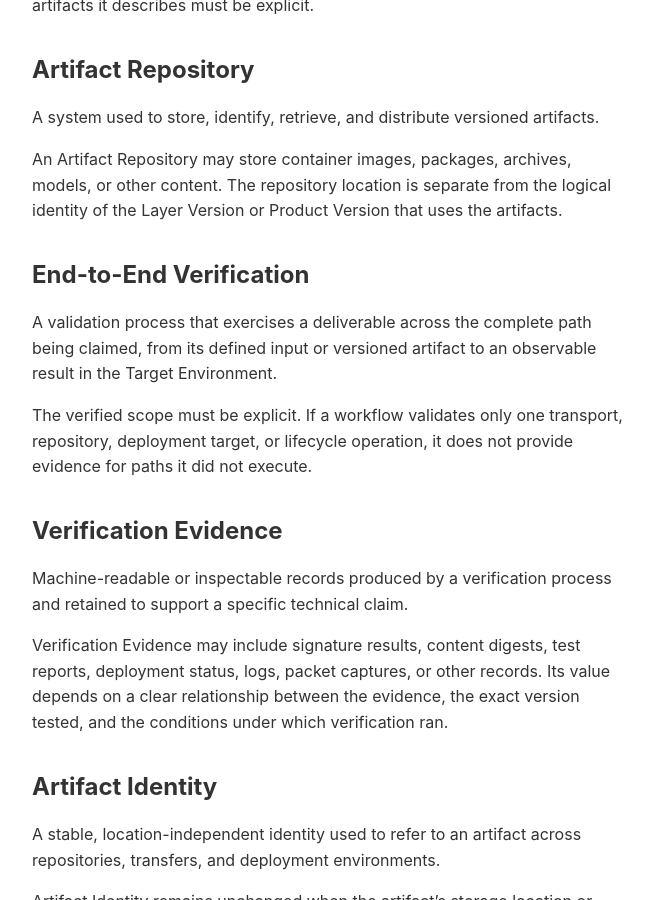
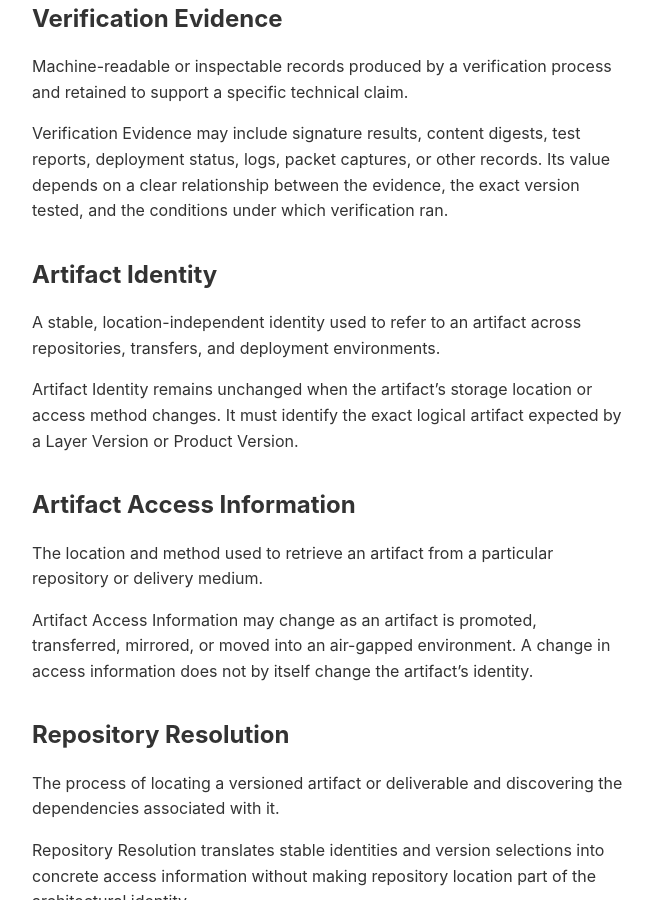
Before and after one commit to lioramilbaum/lioramilbaum.github.io, a Jekyll site: the page built from docs/edge-appliance/glossary.md, in a window 1280 px wide and 900 px high, scrolled down 7143 px. Shown: the whole window, without its empty margins (312-965 px from the left). Built offline with Jekyll 4.4.1, drawn with Linux system fonts in a browser that asks for light colours; some of the changed text lies outside the part shown.

Commit message:
docs: keep glossary aligned with published articles

```diff
--- a/docs/edge-appliance/glossary.md
+++ b/docs/edge-appliance/glossary.md
@@ -176,12 +176,6 @@ An immutable or versioned file, image, archive, manifest, model, or other unit o
 
 Artifacts form the concrete content of a Layer Version or Product Package. Their storage format and repository technology are implementation choices.
 
-## Artifact Variant
-
-One of several concrete artifacts that represent the same logical capability for different target characteristics.
-
-Variants may differ by CPU architecture, operating system, accelerator, or another compatibility dimension. Each variant must remain explicitly identifiable so that deployment selects the artifact validated for the Target Environment.
-
 ## Content Digest
 
 A cryptographic hash calculated from an artifact's content and used as an immutable identifier for those exact bytes.
@@ -212,18 +206,11 @@ A system used to store, identify, retrieve, and distribute versioned artifacts.
 
 An Artifact Repository may store container images, packages, archives, models, or other content. The repository location is separate from the logical identity of the Layer Version or Product Version that uses the artifacts.
 
-## End-to-End Verification
-
-A validation process that exercises a deliverable across the complete path being claimed, from its defined input or versioned artifact to an observable result in the Target Environment.
-
-The verified scope must be explicit. If a workflow validates only one transport, repository, deployment target, or lifecycle operation, it does not provide evidence for paths it did not execute.
-
 ## Verification Evidence
 
 Machine-readable or inspectable records produced by a verification process and retained to support a specific technical claim.
 
 Verification Evidence may include signature results, content digests, test reports, deployment status, logs, packet captures, or other records. Its value depends on a clear relationship between the evidence, the exact version tested, and the conditions under which verification ran.
-
 
 ## Artifact Identity
 
```
